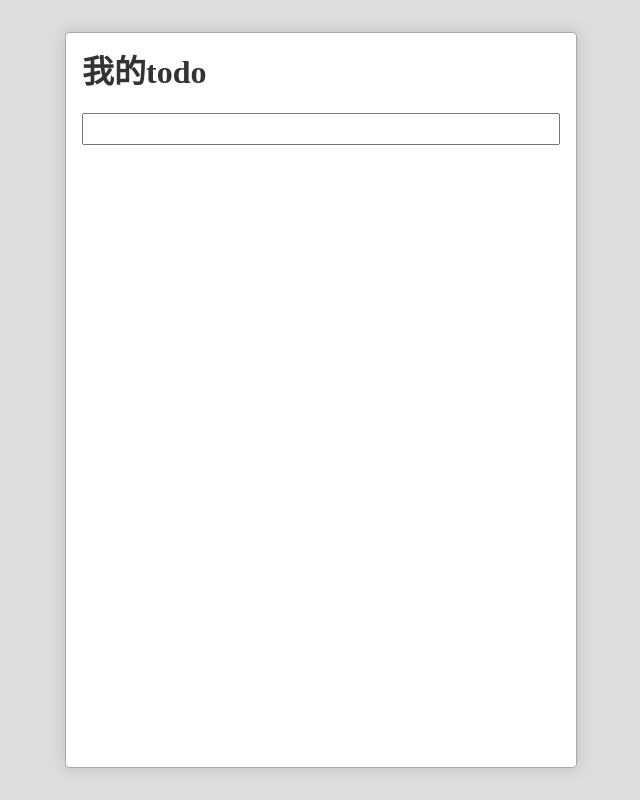
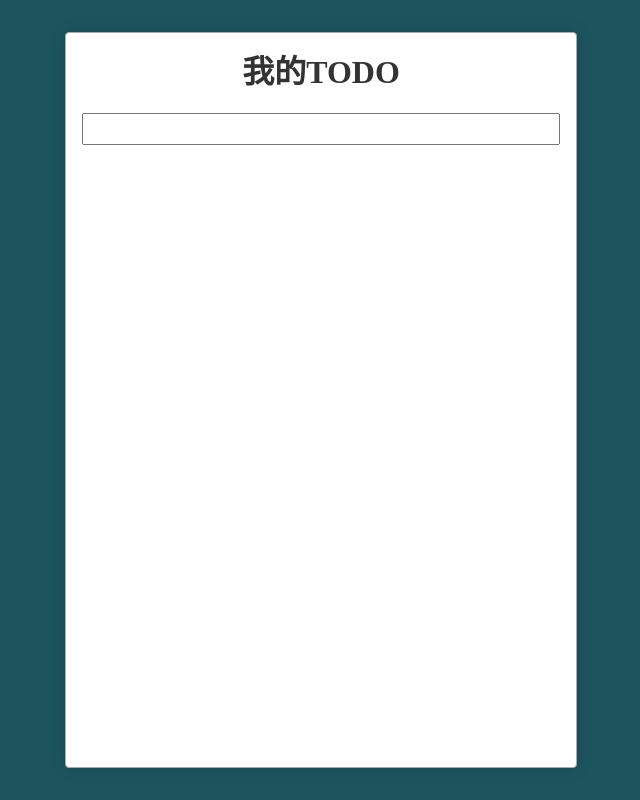
Before and after one commit to freebreaker/Todo, a React (Create React App) app in the folder reacttodo/todo/: page / in a window 1280 px wide. Shown: the whole page, without its empty margins (319-959 px from the left). Built offline with nearby package versions, Linux system fonts and the light colour scheme.

Commit message:
添加背景颜色

```diff
--- a/reacttodo/todo/src/App.css
+++ b/reacttodo/todo/src/App.css
@@ -36,3 +36,7 @@
  .App > .todoList> li:nth-child(even){
   background: transparent;
  }
+
+.App> h1{
+  text-align: center;
+}
--- a/reacttodo/todo/src/App.js
+++ b/reacttodo/todo/src/App.js
@@ -49,7 +49,7 @@ class App extends Component {
 
     return (
       <div className='App'>
-        <h1>我的todo</h1>
+        <h1>我的TODO</h1>
           <div className="inputWarpper">
             <TodoInput content={this.state.newTodo}
             onChange={this.changeTitle.bind(this)}
--- a/reacttodo/todo/src/index.css
+++ b/reacttodo/todo/src/index.css
@@ -1,5 +1,5 @@
  body{
-    background: #ddd;
+    background:#1d555f;
   }
   #root{
     display: flex;
```
Also changed, not shown: 9 other files (tests, documents, lock files or other folders).
